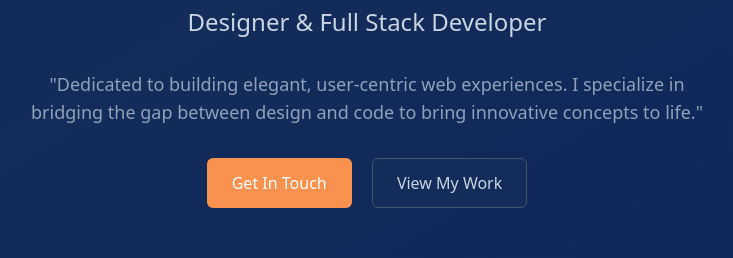
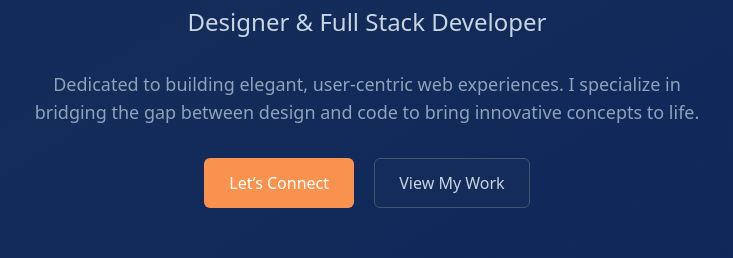
Before and after one commit to davee-2000/MidtermProject-main, a website: page docs/index.html in a window 1280 px wide. Shown: the part 475-733 px from the top of the page, 273-1006 px from the left. Drawn offline with Linux system fonts and the light colour scheme.

Commit message:
Update index.html

```diff
--- a/docs/index.html
+++ b/docs/index.html
@@ -36,11 +36,11 @@
       <h1 class="hero-title">Dave A. Mantilla</h1>
       <p class="hero-subtitle">Designer & Full Stack Developer</p>
       <p class="hero-description">
-       "Dedicated to building elegant, user-centric web experiences.
-       I specialize in bridging the gap between design and code to bring innovative concepts to life."
+       Dedicated to building elegant, user-centric web experiences.
+       I specialize in bridging the gap between design and code to bring innovative concepts to life.
       </p>
       <div class="mt-8">
-        <a href="#contact" class="btn">Get In Touch</a>
+        <a href="#contact" class="btn">Let’s Connect</a>
         <a href="#projects" class="btn-secondary ml-4">View My Work</a>
       </div>
     </div>
@@ -249,7 +249,7 @@
   <!-- Footer -->
   <footer class="footer">
     <div class="footer-container">
-      <p class="footer-text">© Ryan Calonia. All rights reserved.</p>
+      <p class="footer-text">© Dave Mantilla. All rights reserved.</p>
     </div>
   </footer>
 
```
